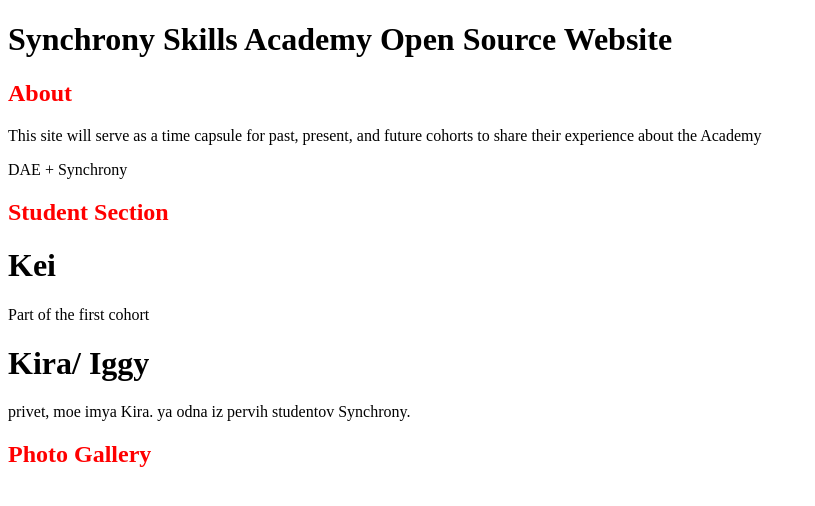
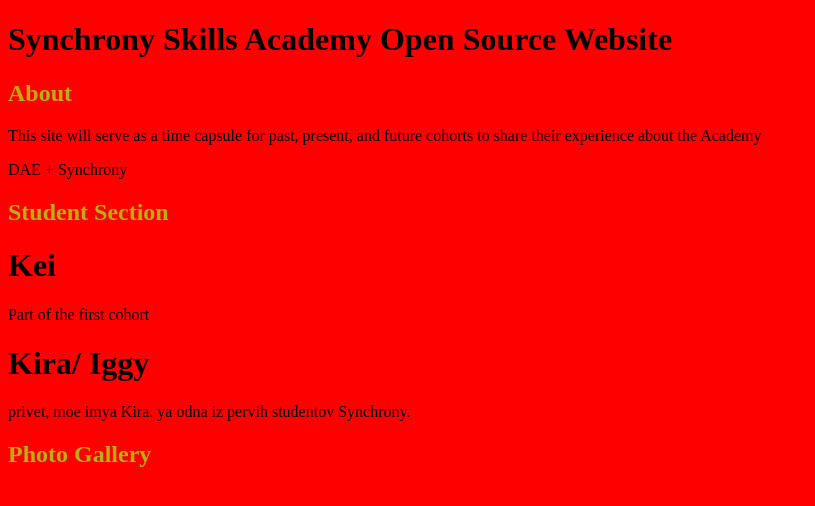
Before and after one commit to DAE-Skills-Academy/DAE-Skills-Academy-Student_Website, a plain HTML site: page index.html in a window 1280 px wide. Shown: the whole page, without its empty margins (0-815 px from the left). Drawn offline with Linux system fonts and the light colour scheme.

Commit message:
changed bk color

```diff
--- a/style.css
+++ b/style.css
@@ -4,5 +4,9 @@ html, body {
 }
 
 .text {
-  color: red;
+  color: #baad17;
 }
+
+body {
+  background-color: red;
+}
```
